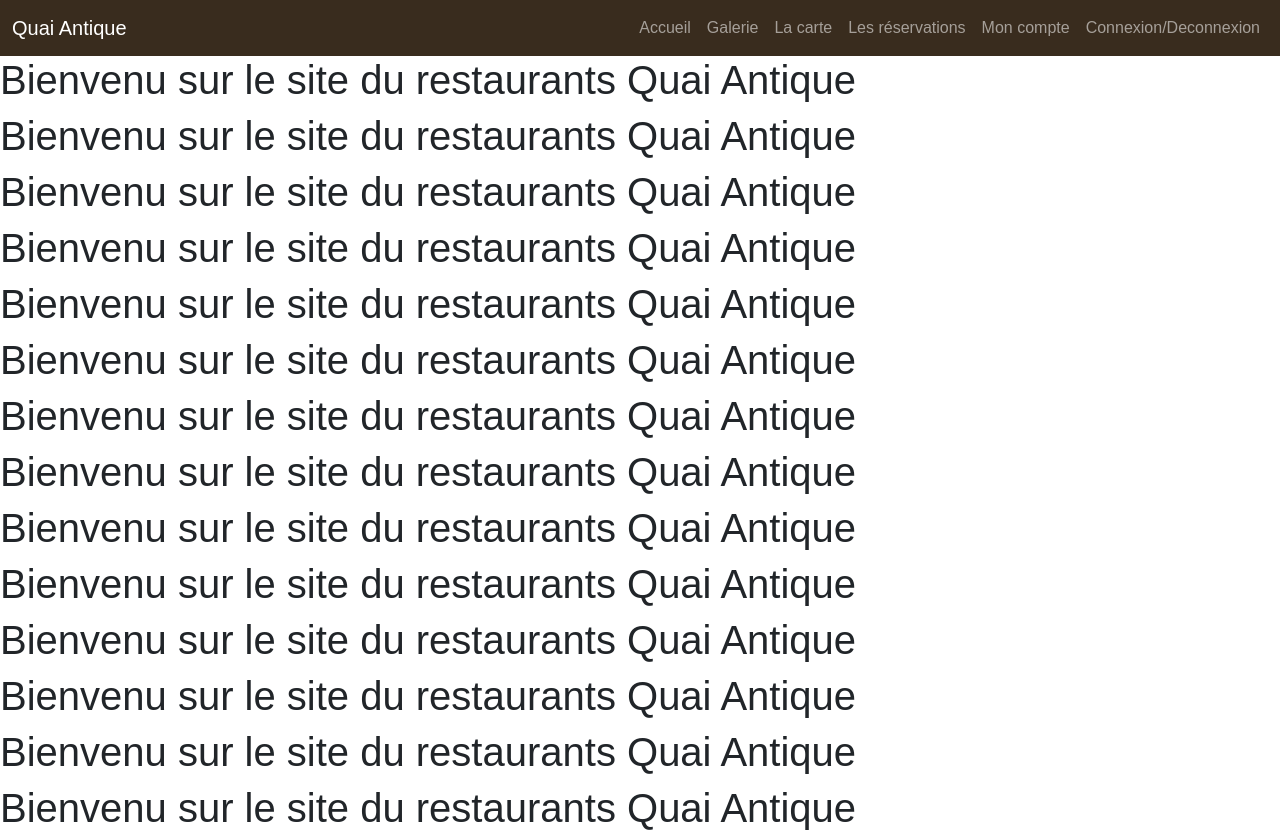
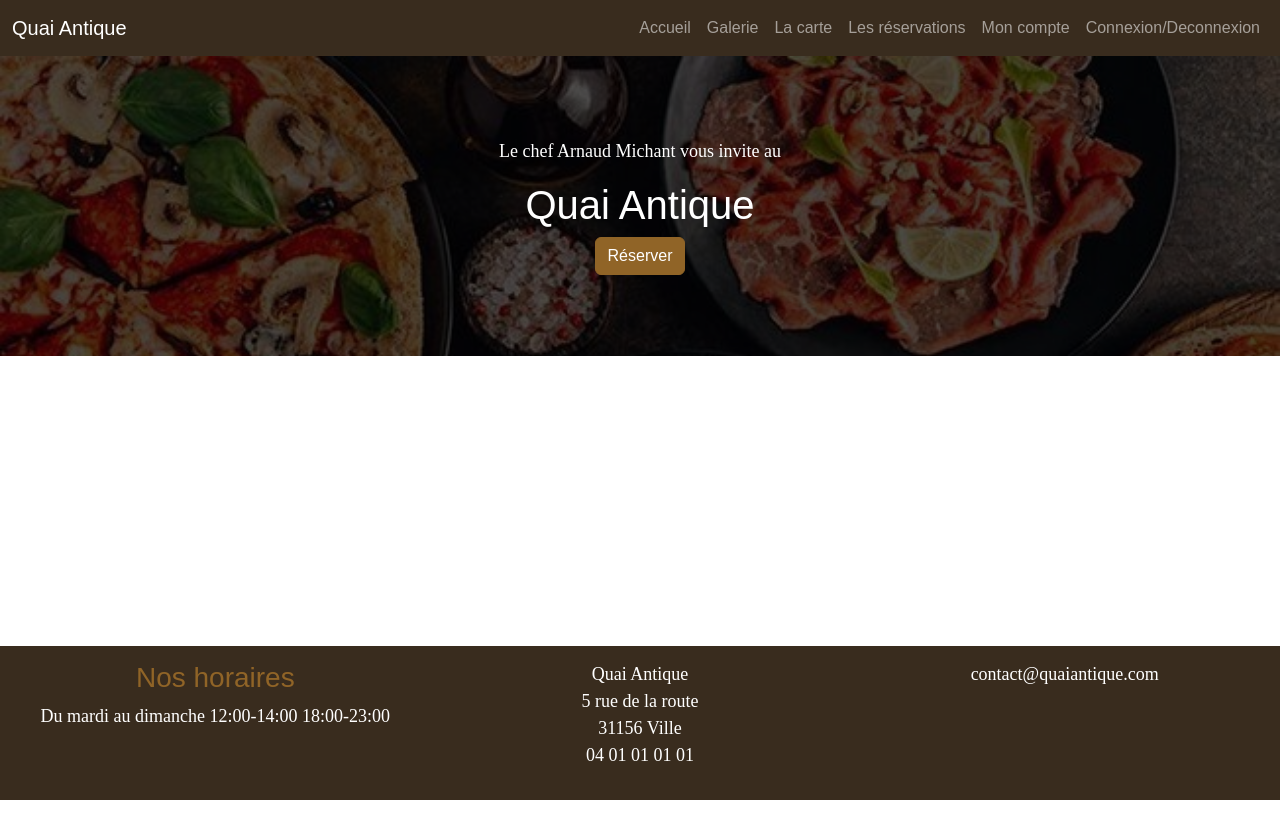
Before and after one commit to mickecliff/QuaiAntiqueRestaurantFront, a website with bundled scripts: page index.html in a window 1280 px wide. Shown: the top 835 px of the page. After the commit the page ends 800 px from the top, so only its background shows below. Built offline with nearby package versions, Linux system fonts and the light colour scheme; files whose address does not match are found by name.

Commit message:
Ajout= block big Tiltle

```diff
--- a/Pages/Home.html
+++ b/Pages/Home.html
@@ -1,14 +1,7 @@
-<h1>Bienvenu sur le site du restaurants Quai Antique</h1>
-<h1>Bienvenu sur le site du restaurants Quai Antique</h1>
-<h1>Bienvenu sur le site du restaurants Quai Antique</h1>
-<h1>Bienvenu sur le site du restaurants Quai Antique</h1>
-<h1>Bienvenu sur le site du restaurants Quai Antique</h1>
-<h1>Bienvenu sur le site du restaurants Quai Antique</h1>
-<h1>Bienvenu sur le site du restaurants Quai Antique</h1>
-<h1>Bienvenu sur le site du restaurants Quai Antique</h1>
-<h1>Bienvenu sur le site du restaurants Quai Antique</h1>
-<h1>Bienvenu sur le site du restaurants Quai Antique</h1>
-<h1>Bienvenu sur le site du restaurants Quai Antique</h1>
-<h1>Bienvenu sur le site du restaurants Quai Antique</h1>
-<h1>Bienvenu sur le site du restaurants Quai Antique</h1>
-<h1>Bienvenu sur le site du restaurants Quai Antique</h1>
+<div class="hero-scene text-center text-white">
+    <div class="hero-scene-content">
+        <p>Le chef Arnaud Michant vous invite au</p>
+        <h1>Quai Antique</h1>
+        <button class="btn btn-primary">Réserver</button>
+    </div>
+</div>
--- a/index.html
+++ b/index.html
@@ -62,7 +62,6 @@
       </div>
   </footer>
     <script type="module" src="Router/router.js"></script>
-    <button class="btn btn-primary">Cliquez ici</button>
     <script src="node_modules/bootstrap/dist/js/bootstrap.bundle.min.js"></script>
 </body>
 </html>
--- a/scss/main.scss
+++ b/scss/main.scss
@@ -21,3 +21,30 @@
     font-family: $font-family-serif;
     font-size: 18px;
 }
+
+.hero-scene{
+    position: relative;
+    &::before{
+    content: "";
+    position: absolute;
+    top: 0;
+    left: 0;
+    width: 100%;
+    height: 100%;
+    background-image: url(../Images/FondHeroScene.jpg);
+    background-size: cover;
+   filter: brightness(0.3);
+    }
+  *{
+    // positionner les éléments devant
+    position: relative;
+  }
+}
+.hero-scene-content{
+    height: 300px;
+    display: flex;
+    flex-direction: column;
+    justify-content: center;
+    text-align: center;
+    align-items: center;
+}
```
Also changed, not shown: Images/-chef-cuisinier-Jordi-Cruz-1-846x508.jpg (added), Images/FondHeroScene.jpg (added), Images/I-Grande-40344-recette-de-saumon-fume-a-froid.net.jpg (added), Images/oko-restaurant.jpg (added), Images/vin.jpg (added), scss/main.css, 2 other files.
